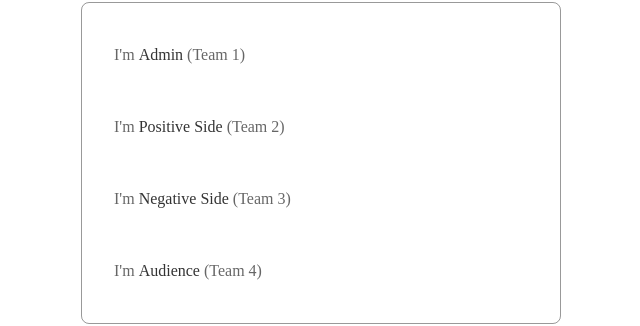
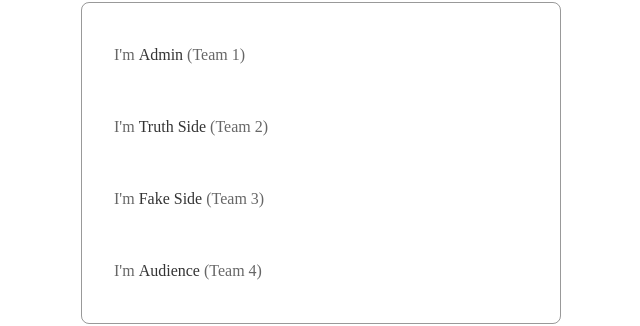
Before and after one commit to Gabul99/CS473-x, a React (Create React App) app: page / in a window 1280 px wide. Shown: the part 275-601 px from the top of the page, without its empty margins (319-959 px from the left). Built offline with nearby package versions, Linux system fonts and the light colour scheme; a web font is replaced by a local one.

Commit message:
Truth, Fake team으로

```diff
--- a/src/component/FeedInput.tsx
+++ b/src/component/FeedInput.tsx
@@ -18,21 +18,12 @@ const Input = styled.textarea`
   padding: 8px;
 `;
 
-const FactCheckbox = styled.input`
-`;
-
 const BottomBar = styled.div`
   width: 100%;
   height: 48px;
   display: flex;
   flex-direction: row;
   align-items: center;
-
-  .desc {
-    font-size: 11px;
-    color: ${Colors.BLACK60};
-    margin-right: auto;
-  }
 `;
 
 const PostButton = styled.div`
@@ -44,6 +35,7 @@ const PostButton = styled.div`
   cursor: pointer;
   box-sizing: border-box;
   padding: 4px 12px;
+  margin-left: auto;
 
   color: ${Colors.WHITE100};
 
@@ -53,21 +45,19 @@ const PostButton = styled.div`
 `;
 
 interface Props {
-  onSubmit: (content: string, isFake: boolean, completion: () => void) => void;
+  onSubmit: (content: string, completion: () => void) => void;
 }
 
 const FeedInput = ({ onSubmit }: Props) => {
   const [content, setContent] = useState<string>('');
-  const [isFake, setFake] = useState<boolean>(false);
 
   const handlePost = () => {
     if (content === '') {
       window.alert('Please type something to post!')
       return;
     }
-    onSubmit(content, isFake, () => {
+    onSubmit(content, () => {
       setContent('');
-      setFake(false);
     })
   }
 
@@ -75,8 +65,6 @@ const FeedInput = ({ onSubmit }: Props) => {
     <Container>
       <Input placeholder={"What's happening?"} value={content} onChange={e => setContent(e.target.value)} wrap={'soft'} />
       <BottomBar>
-        <FactCheckbox type={'checkbox'} checked={isFake} onChange={() => setFake(!isFake)} />
-        <p className={'desc'}>This post is Fake news (Fake news or not is not visible to others.)</p>
         <PostButton className={content === '' ? 'inactive' : ''} onClick={handlePost}>Post</PostButton>
       </BottomBar>
     </Container>
--- a/src/data/UserEnum.ts
+++ b/src/data/UserEnum.ts
@@ -1,7 +1,7 @@
 enum UserType {
   ADMIN= 'ADMIN',
-  POSITIVE = 'POSITIVE',
-  NEGATIVE = 'NEGATIVE',
+  TRUTH = 'TRUTH',
+  FAKE = 'FAKE',
   AUDIENCE = 'AUDIENCE',
 }
 
--- a/src/pages/FeedPage.tsx
+++ b/src/pages/FeedPage.tsx
@@ -73,12 +73,12 @@ const FeedPage = () => {
       })
   }
 
-  const uploadFeed = (content: string, isFake: boolean, completion: () => void) => {
+  const uploadFeed = (content: string, completion: () => void) => {
     axios.post(`https://cs473-test-b04585b2b629.herokuapp.com/feed`, {
     // axios.post(`http://localhost:8080/feed`, {
       nickname: user?.nickname ?? '',
       content,
-      isFake,
+      isFake: user?.userType !== UserType.TRUTH,
     })
       .then(() => {
         completion();
--- a/src/pages/LoginPage.tsx
+++ b/src/pages/LoginPage.tsx
@@ -98,8 +98,8 @@ const LoginPage = () => {
       <h1 className={'title'}>CS473 - X</h1>
       <CenterArea>
         <Item className={userType === 'ADMIN' ? 'selected' : ''} name={'Admin'} teamNum={1} onClick={() => setUserType(UserType.ADMIN)} />
-        <Item className={userType === 'POSITIVE' ? 'selected' : ''} name={'Positive Side'} teamNum={2} onClick={() => setUserType(UserType.POSITIVE)} />
-        <Item className={userType === 'NEGATIVE' ? 'selected' : ''} name={'Negative Side'} teamNum={3} onClick={() => setUserType(UserType.NEGATIVE)} />
+        <Item className={userType === 'TRUTH' ? 'selected' : ''} name={'Truth Side'} teamNum={2} onClick={() => setUserType(UserType.TRUTH)} />
+        <Item className={userType === 'FAKE' ? 'selected' : ''} name={'Fake Side'} teamNum={3} onClick={() => setUserType(UserType.FAKE)} />
         <Item className={userType === 'AUDIENCE' ? 'selected' : ''} name={'Audience'} teamNum={4} onClick={() => setUserType(UserType.AUDIENCE)} />
       </CenterArea>
       {userType !== undefined &&
```
